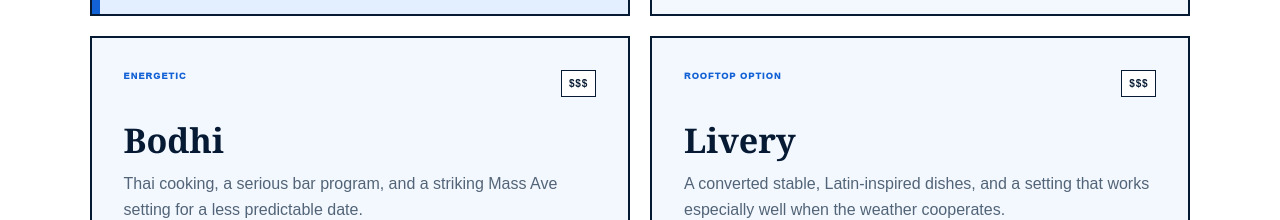
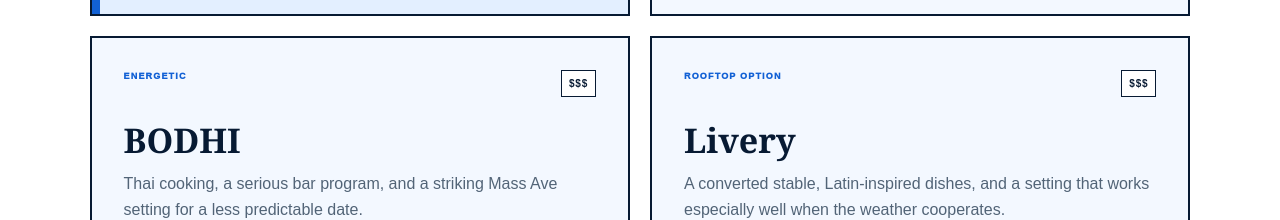
Before and after one commit to mattpom/bestaurantsindy, a Next.js app: page /guides/date-night in a window 1280 px wide. Shown: the part 840-1060 px from the top of the page. Built offline with nearby package versions, Linux system fonts and the light colour scheme.

Commit message:
Standardize BODHI name

```diff
--- a/app/guides/data.tsx
+++ b/app/guides/data.tsx
@@ -12,7 +12,7 @@ export const diningGuides:DiningGuide[]=[
   {id:"date-night",name:"Date Night",eyebrow:"ATMOSPHERE THAT EARNS IT",intro:"Restaurants where the room contributes to the evening and the food is still the reason to go.",picks:[
     {name:"Delicia",label:"SEAN LOVES THIS ONE",why:"One of College Avenue’s most distinctive rooms, with New Latin cooking and cocktails that make dinner feel like an occasion.",order:"Share several plates and do not skip the cocktail list.",price:"$$$",href:"https://www.deliciaindy.com/"},
     {name:"Ambrosia",label:"POLISHED ITALIAN",why:"Warm, established, and intimate enough for conversation without becoming stiff.",order:"Pasta, wine, and enough time to enjoy both.",price:"$$$",href:"https://www.ambrosiaindy.com/"},
-    {name:"Bodhi",label:"ENERGETIC",why:"Thai cooking, a serious bar program, and a striking Mass Ave setting for a less predictable date.",order:"Pick plates to share and build around the cocktails.",price:"$$$",href:"https://www.bodhi-indy.com/"},
+    {name:"BODHI",label:"ENERGETIC",why:"Thai cooking, a serious bar program, and a striking Mass Ave setting for a less predictable date.",order:"Pick plates to share and build around the cocktails.",price:"$$$",href:"https://www.bodhi-indy.com/"},
     {name:"Livery",label:"ROOFTOP OPTION",why:"A converted stable, Latin-inspired dishes, and a setting that works especially well when the weather cooperates.",order:"Shareable plates and rooftop drinks.",price:"$$$",href:"https://www.livery-restaurant.com/"},
     {name:"Geraldine’s Supper Club",label:"DRESS-UP NIGHT",why:"Steaks, seafood, classic cocktails, and supper-club atmosphere for a full evening rather than a quick meal.",order:"Treat it like the main event.",price:"$$$$",href:"https://www.geraldinesindy.com/"}
   ]},
```
